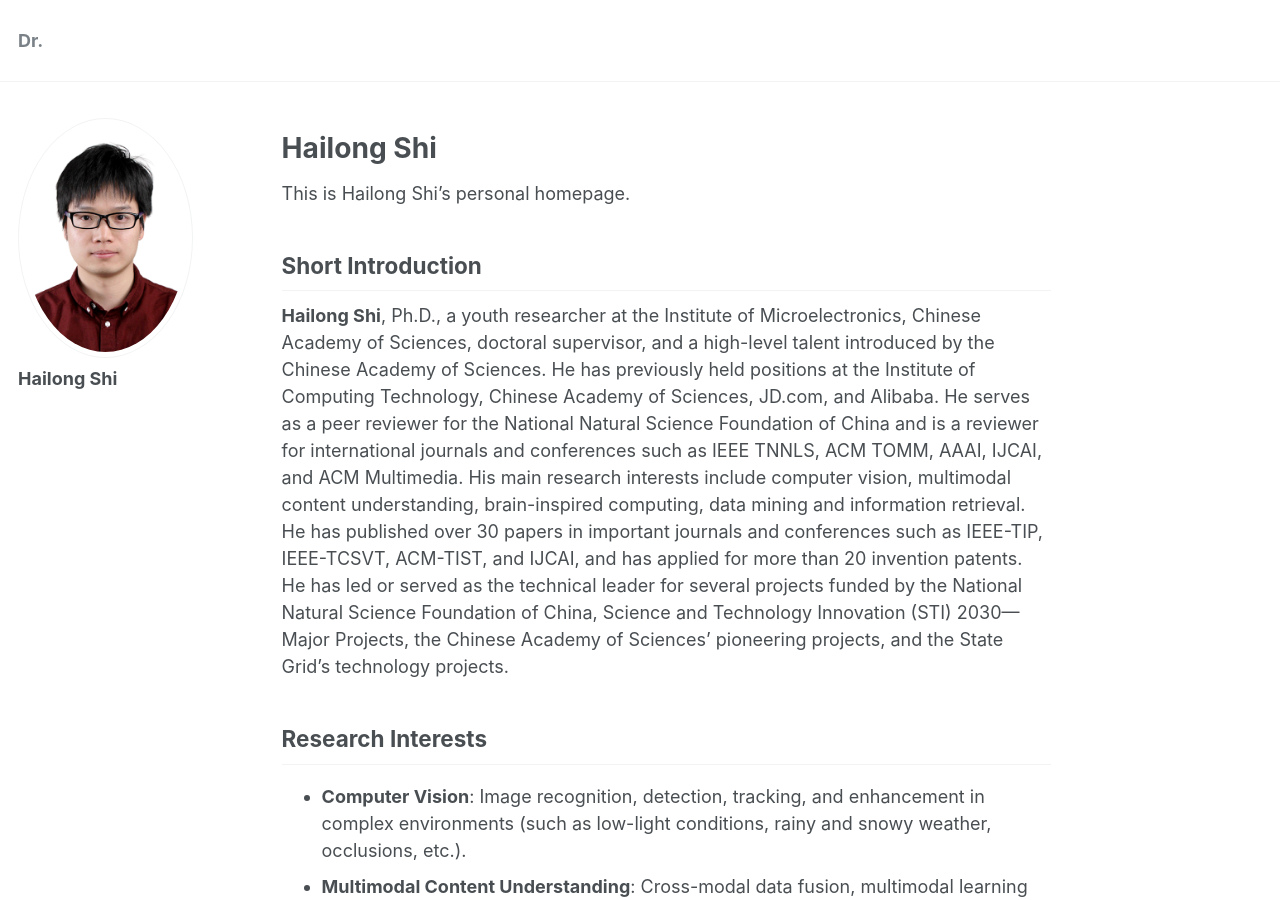
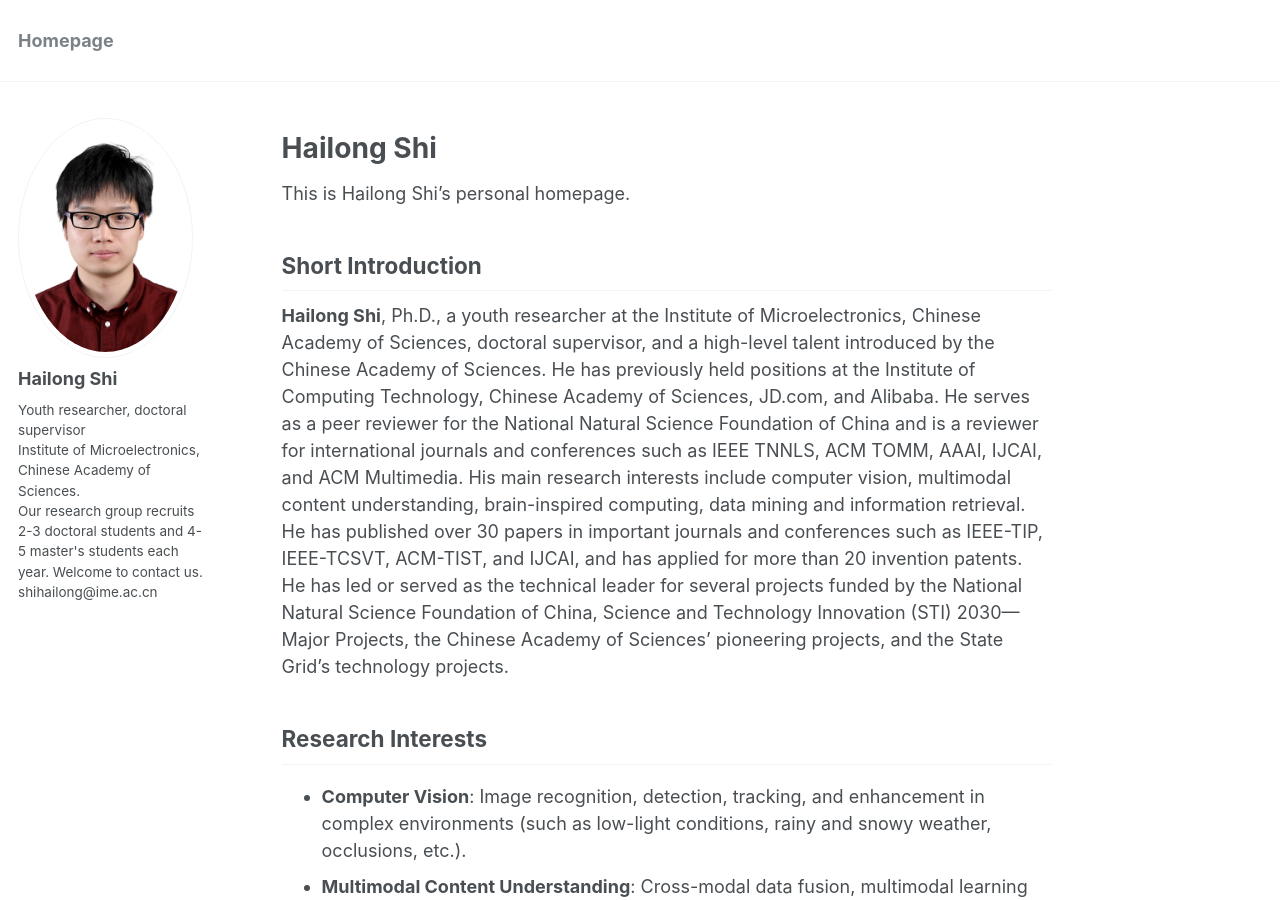
Before and after one commit to shihailong2023/shihailong2023.github.io, a Jekyll site: the page built from _pages/about.md, in a window 1280 px wide and 900 px high. Built offline with Jekyll 4.4.1, drawn with Linux system fonts in a browser that asks for light colours.

Commit message:
Update _config.yml

```diff
--- a/_config.yml
+++ b/_config.yml
@@ -7,7 +7,7 @@
 
 # Site Settings
 locale                   : "en-US"
-title                    : "Dr. "
+title                    : "Homepage"
 title_separator          : "-"
 name                     : &name "Hailong Shi"
 description              : # &description "ARC Industry Fellow | Research Associate, Sydney, Australia"
@@ -82,7 +82,10 @@ analytics:
 author:
   name             : "Hailong Shi"
   avatar           : "shihailong.jpg"
-  bio              : # "ARC Industry Fellow | Research Associate"
+  bio              : "Youth researcher, doctoral supervisor <br>
+                      Institute of Microelectronics, Chinese Academy of Sciences. <br>
+                      Our research group recruits 2-3 doctoral students and 4-5 master's students each year. Welcome to contact us.<br>
+                      shihailong@ime.ac.cn"
   location         : # "Sydney, Australia"
   employer         :
   pubmed           : # "https://www.ncbi.nlm.nih.gov/pubmed/?term=john+snow"
```
